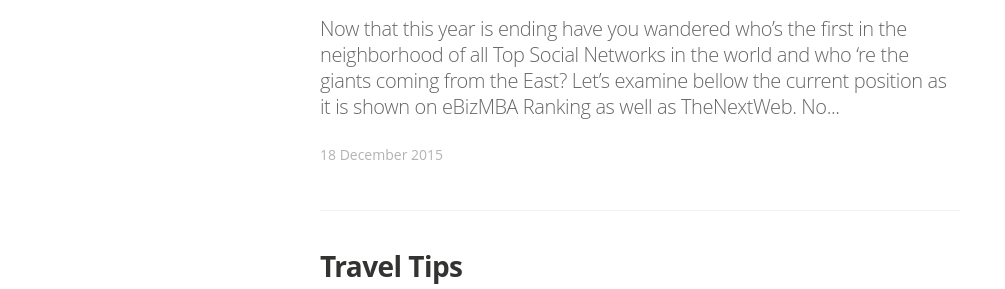
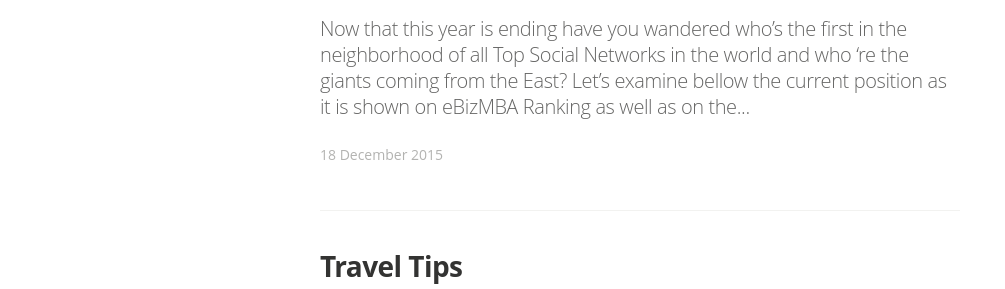
Before and after one commit to tassospan/tassospan.github.io, a Jekyll site: the page built from index.html, in a window 1280 px wide and 1400 px high, scrolled down 623 px. Shown: the part 245-534 px from the top of the window, without its empty margins (0-1005 px from the left). Built offline with Jekyll 4.4.1, drawn with Linux system fonts in a browser that asks for light colours; nearby versions of some CDN libraries; some web fonts are replaced; Markdown is read by kramdown in place of the engine named in the settings; the list of posts is cut into pages by our own code; some of the changed text lies outside the part shown.

Commit message:
article 18.12.15

```diff
--- a/_posts/2015-12-18-top-social-networks-of-the-world.markdown
+++ b/_posts/2015-12-18-top-social-networks-of-the-world.markdown
@@ -8,7 +8,7 @@ image: /assets/article_images/social-network.jpg
 ---
 
 ##Now that this year is ending have you wandered who's the first in the neighborhood of all Top Social Networks in the world and who 're the giants coming from the East?
-> Let's examine bellow the current position as it is shown on [eBizMBA](http://www.ebizmba.com/articles/social-networking-websites) Ranking as well as [TheNextWeb](http://thenextweb.com/apps/2014/08/13/wechat-climbs-to-438-million-monthly-active-users-closing-in-on-whatsapps-500-million/).
+> Let's examine bellow the current position as it is shown on [eBizMBA](http://www.ebizmba.com/articles/social-networking-websites) Ranking as well as on the [TheNextWeb](http://thenextweb.com/apps/2014/08/13/wechat-climbs-to-438-million-monthly-active-users-closing-in-on-whatsapps-500-million/).
 
 
 ####No 1 [Facebook](http://www.facebook.com/) 1.100.000.000 Members
```
Also changed, not shown: other parts of _posts/2015-12-18-top-social-networks-of-the-world.markdown (+1 -1 lines).
